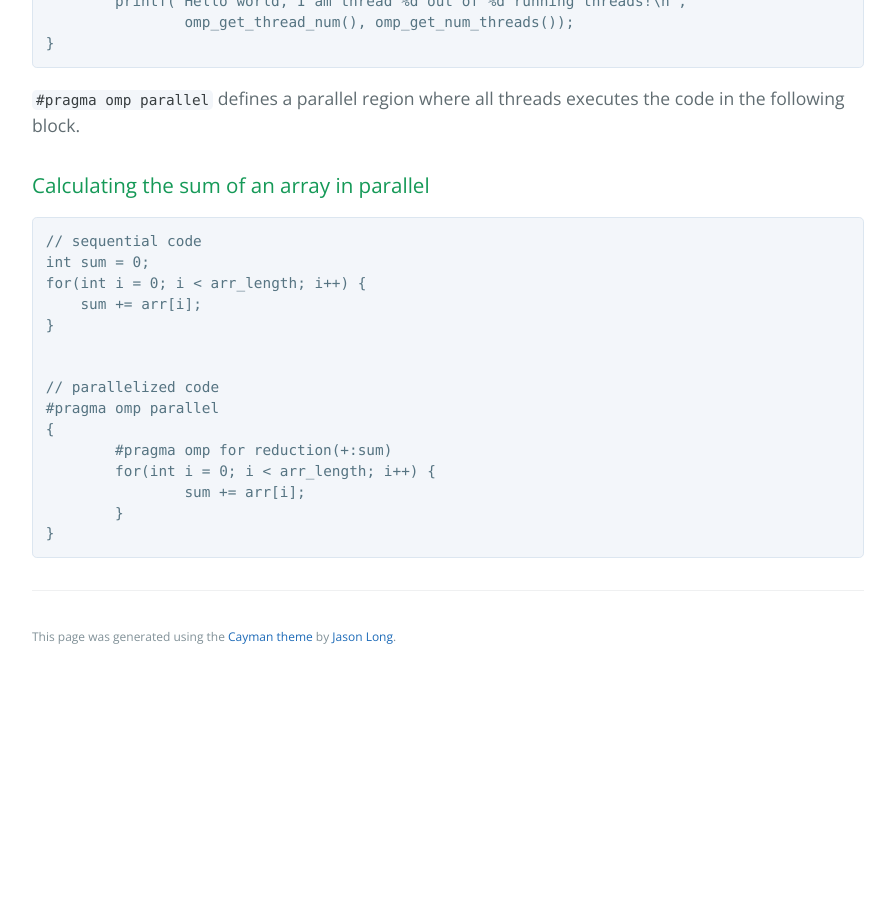
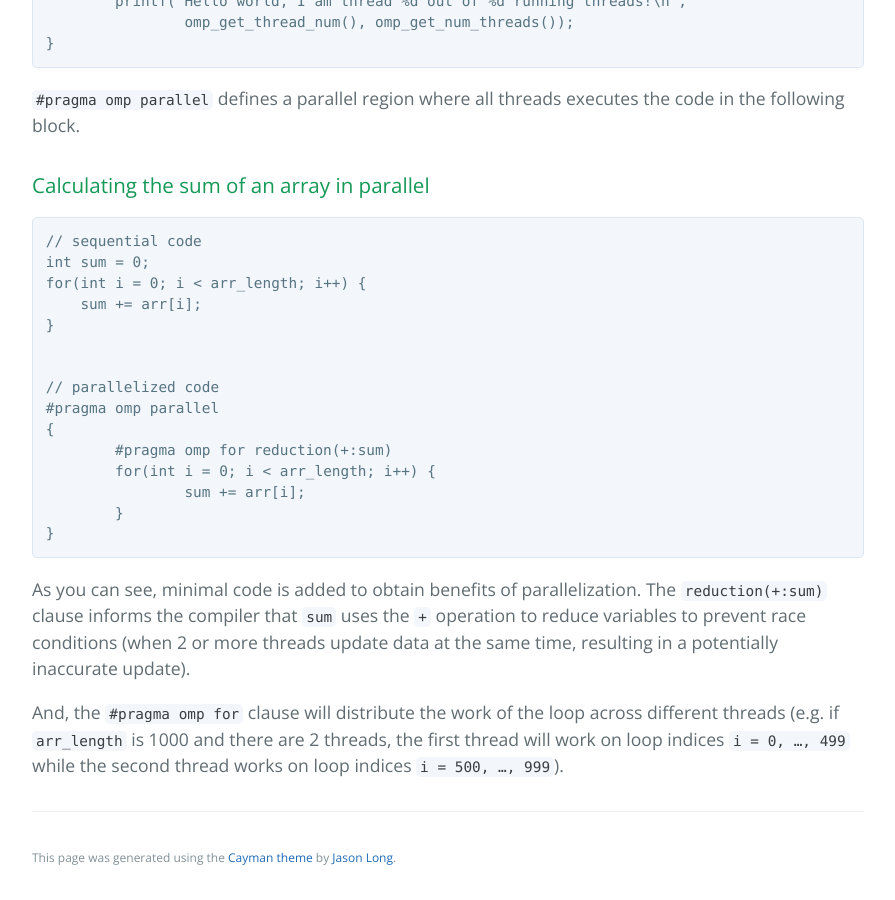
Before and after one commit to learning-software-engineering/learning-software-engineering.github.io, a Jekyll site: the page built from Topics/Tech_Stacks/openMP.md, in a window 1280 px wide and 900 px high, scrolled down 2537 px. Shown: the whole window, without its empty margins (192-1087 px from the left). Built offline with Jekyll 4.4.1, drawn with Linux system fonts in a browser that asks for light colours; our own code applies the rules of GitHub Pages for plain Markdown files; before the commit the page ends 3216 px from its top, so only the background shows below that.

Commit message:
add explanations for examples

````diff
--- a/Topics/Tech_Stacks/openMP.md
+++ b/Topics/Tech_Stacks/openMP.md
@@ -68,3 +68,8 @@ for(int i = 0; i < arr_length; i++) {
 	}
 }
 ```
+
+As you can see, minimal code is added to obtain benefits of parallelization. The `reduction(+:sum)` clause informs the compiler that `sum` uses the `+` operation to reduce variables to prevent race conditions (when 2 or more threads update data at the same time, resulting in a potentially inaccurate update).
+
+
+And, the `#pragma omp for` clause will distribute the work of the loop across different threads (e.g. if `arr_length` is 1000 and there are 2 threads, the first thread will work on loop indices `i = 0, …, 499` while the second thread works on loop indices `i = 500, …, 999`).
````
